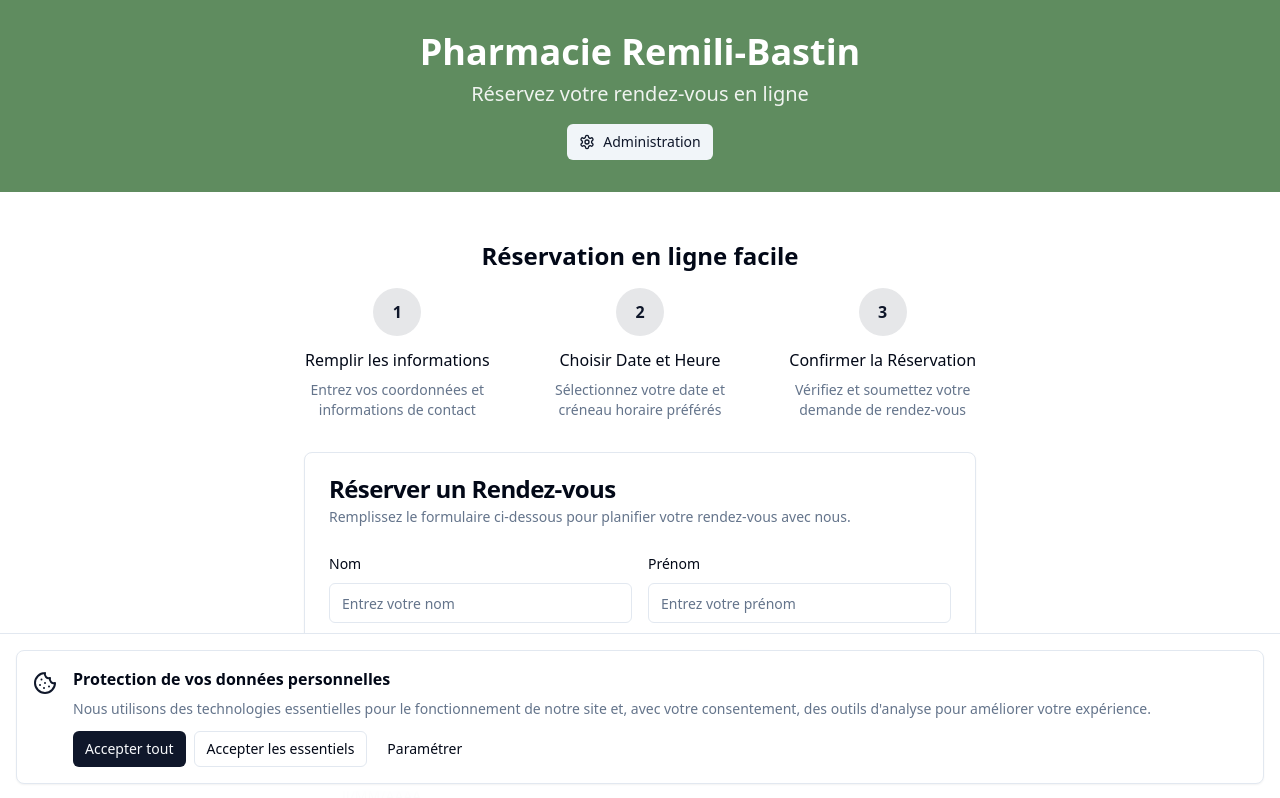
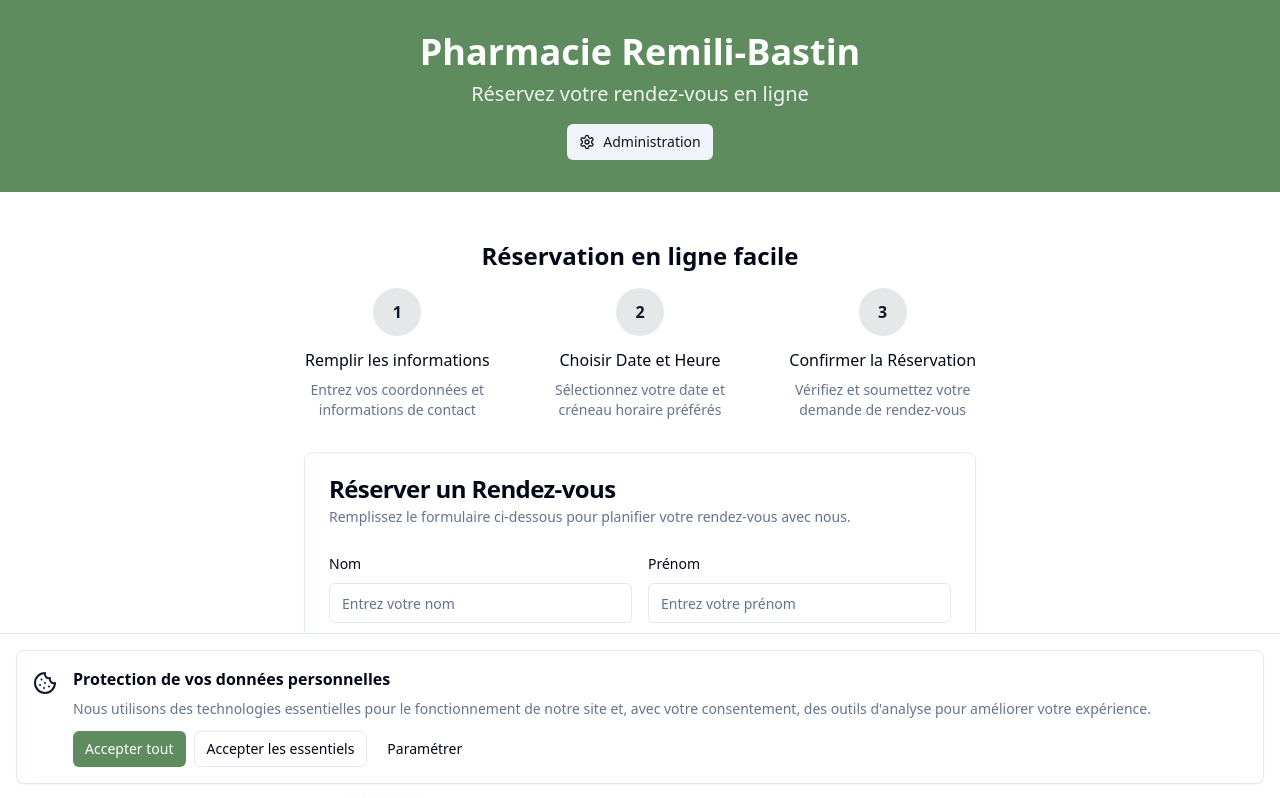
Before and after one commit to iliasrem/jab-ready-form, a React (Vite) app: page / in a window 1280 px wide. Shown: the top 798 px of the page. Built offline with nearby package versions, Linux system fonts and the light colour scheme.

Commit message:
Changer la couleur des boutons
Applique la couleur #608C60 à tous les boutons du site.

```diff
--- a/src/components/ui/button.tsx
+++ b/src/components/ui/button.tsx
@@ -9,7 +9,7 @@ const buttonVariants = cva(
   {
     variants: {
       variant: {
-        default: "bg-primary text-primary-foreground hover:bg-primary/90",
+        default: "bg-brand text-brand-foreground hover:bg-brand/90",
         brand: "bg-brand text-brand-foreground hover:bg-brand/90",
         destructive:
           "bg-destructive text-destructive-foreground hover:bg-destructive/90",
```
